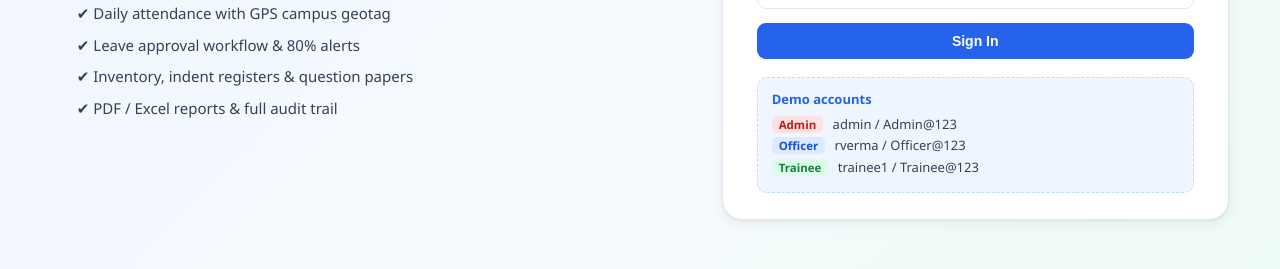
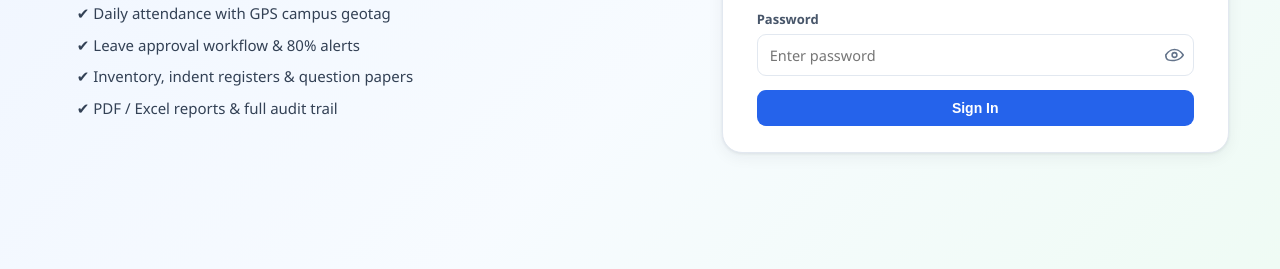
Before and after one commit to codeabhishek07/ITI-Trade-Management-2.0, a website: page public/index.html in a window 1280 px wide. Shown: the part 427-696 px from the top of the page. Drawn offline with Linux system fonts and the light colour scheme; no server answers.

Commit message:
Remove demo-accounts card from login window (demo data kept in DB)

```diff
--- a/public/css/styles.css
+++ b/public/css/styles.css
@@ -97,9 +97,6 @@ small { color: var(--muted); }
 .pw-eye.showing .eye-off { display: block; }
 .form-error { background: var(--red-soft); color: var(--red); border: 1px solid #fecaca; padding: 9px 12px; border-radius: 8px; font-size: 13.5px; margin-bottom: 12px; }
 .form-ok { background: var(--green-soft); color: #15803d; border: 1px solid #bbf7d0; padding: 9px 12px; border-radius: 8px; font-size: 13.5px; margin-bottom: 12px; }
-.demo-box { margin-top: 18px; background: var(--primary-soft); border: 1px dashed var(--primary-border); border-radius: 10px; padding: 12px 14px; font-size: 13px; color: #334155; }
-.demo-box strong { display: block; margin-bottom: 6px; color: var(--primary); }
-.demo-box div { margin: 3px 0; }
 .tag { background: #fee2e2; color: #b91c1c; border-radius: 5px; padding: 1px 7px; font-size: 11.5px; font-weight: 700; margin-right: 6px; }
 .tag-blue { background: #dbeafe; color: #1d4ed8; }
 .tag-green { background: #dcfce7; color: #15803d; }
--- a/public/index.html
+++ b/public/index.html
@@ -51,12 +51,6 @@
       <div id="login-error" class="form-error hidden"></div>
       <button type="submit" class="btn btn-primary btn-block" id="login-btn">Sign In</button>
     </form>
-    <div class="demo-box" id="demo-box">
-      <strong>Demo accounts</strong>
-      <div><span class="tag">Admin</span> admin / Admin@123</div>
-      <div><span class="tag tag-blue">Officer</span> rverma / Officer@123</div>
-      <div><span class="tag tag-green">Trainee</span> trainee1 / Trainee@123</div>
-    </div>
   </div>
 </div>
 
```
Also changed, not shown: 1 other file.
